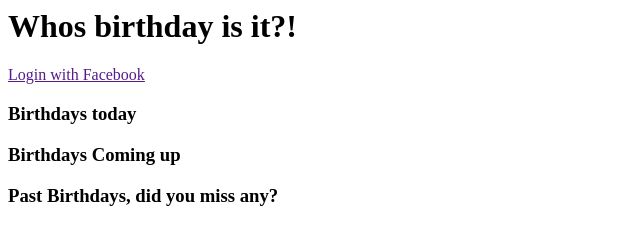
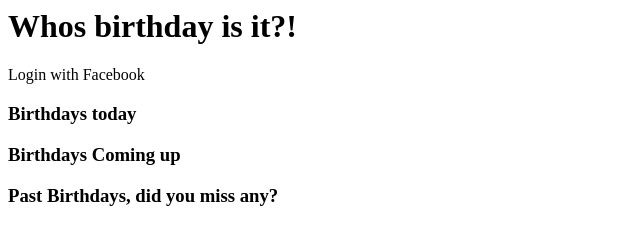
Before and after one commit to drewwells/fbday, a plain HTML site: page index.html in a window 1280 px wide. Shown: the full height of the page, 0-640 px from the left. Drawn offline with nearby package versions, Linux system fonts and the light colour scheme.

Commit message:
Fix styling on facebook login

```diff
--- a/index.html
+++ b/index.html
@@ -7,7 +7,7 @@
   <body>
     <h1>Whos birthday is it?!</h1>
     <div >
-      <a class="fb-login-button" data-scope="user_birthday,friends_birthday,publish_stream" href="">Login with Facebook</a>
+      <div class="fb-login-button" data-scope="user_birthday,friends_birthday,publish_stream" href="">Login with Facebook</div>
     </div>
     <article class="today">
       <h3>Birthdays today</h3>
```
